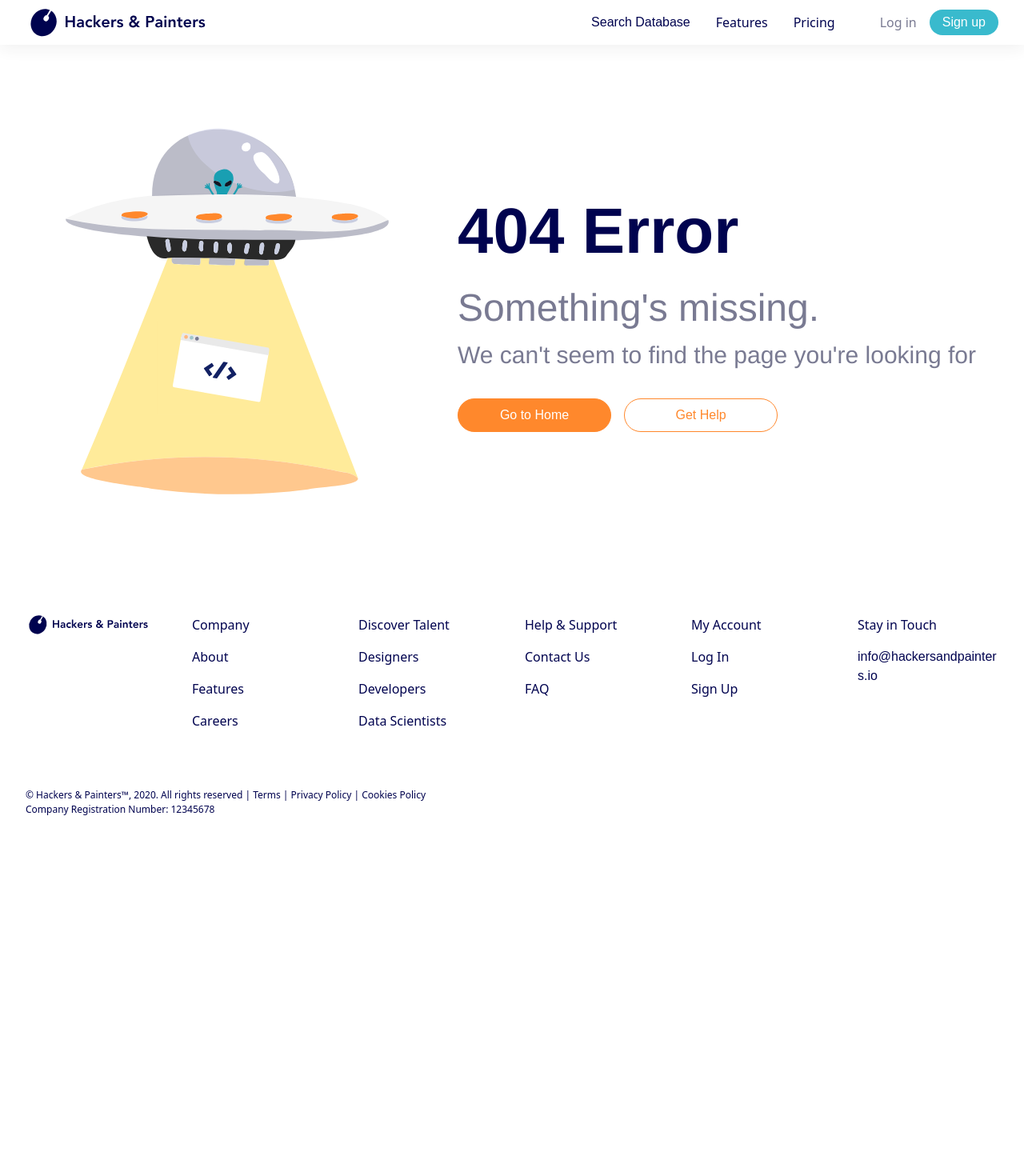
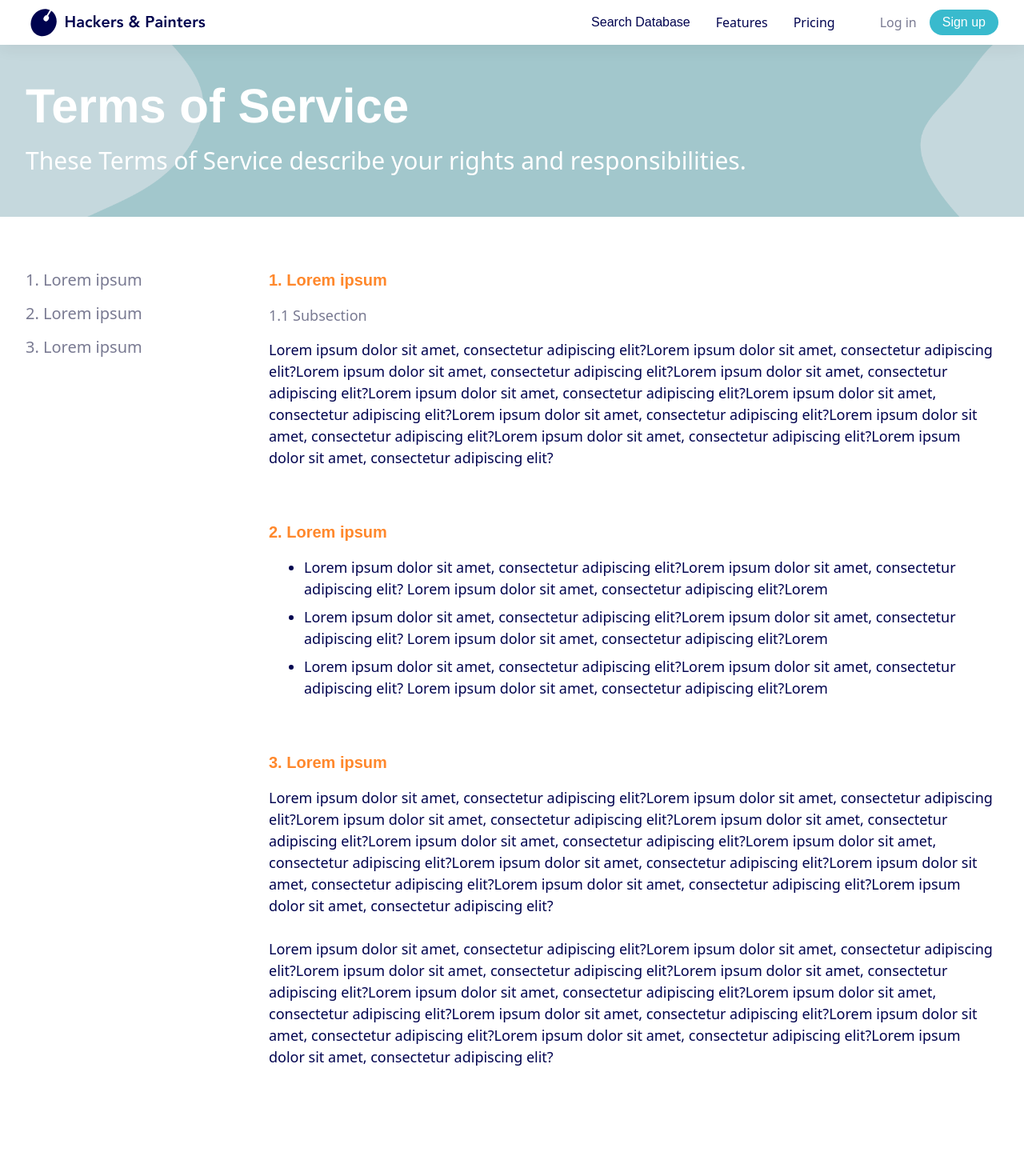
Before and after one commit to franzpe/H-P, a Next.js app in the folder client-landing/: page /terms-of-service in a window 1280 px wide. Before the commit this address had no page. Shown: the top 1470 px of the page at 80% size. Before the commit the page ends 1069 px from the top, so only its background shows below. Built offline with nearby package versions, Linux system fonts and the light colour scheme.

Commit message:
Client-landing - terms of service

```diff
--- /dev/null
+++ b/client-landing/components/PolicyHeader.module.css
@@ -0,0 +1,5 @@
+.header {
+  background-image: url('../assets/images/group-347@3x.png');
+  background-size: cover;
+  background-repeat: no-repeat;
+}
--- /dev/null
+++ b/client-landing/components/PolicyHeader.tsx
@@ -0,0 +1,20 @@
+import React, { FC } from 'react';
+
+import styles from './PolicyHeader.module.css';
+
+interface Props {
+  heading: string;
+}
+
+const PolicyHeader: FC<Props> = ({ heading, children }) => {
+  return (
+    <header className={styles.header}>
+      <div className="max-w-screen-xxl mx-auto main-padding-x pt-8 pb-12">
+        <h1 className="text-white">{heading}</h1>
+        <p className="font-thin text-white text-xl md:text-2xl lg:text-3xl">{children}</p>
+      </div>
+    </header>
+  );
+};
+
+export default PolicyHeader;
--- a/client-landing/components/layouts/SiteLayout.tsx
+++ b/client-landing/components/layouts/SiteLayout.tsx
@@ -5,7 +5,7 @@ import Footer from '../main/Footer';
 import SiteHead from '../main/SiteHead';
 import { useRouter } from 'next/router';
 
-const fullySizedPages = ['/', '/about'];
+const fullySizedPages = ['/', '/about', '/terms-of-service', '/privacy-policy', '/cookies-policy'];
 
 const SiteLayout = ({ children }) => {
   const router = useRouter();
--- a/client-landing/components/main/Footer.tsx
+++ b/client-landing/components/main/Footer.tsx
@@ -100,15 +100,15 @@ const Footer = () => {
       </div>
       <div className="text-xs">
         © Hackers & Painters™, 2020. All rights reserved |{' '}
-        <Link href="#">
+        <Link href="/terms-of-service">
           <a className="border-b border-transparent hover:border-primary-2-shade">Terms</a>
         </Link>{' '}
         |{' '}
-        <Link href="#">
+        <Link href="/privacy-policy">
           <a className="border-b border-transparent hover:border-primary-2-shade">Privacy Policy</a>
         </Link>{' '}
         |{' '}
-        <Link href="#">
+        <Link href="/cookies-policy">
           <a className="border-b border-transparent hover:border-primary-2-shade">Cookies Policy</a>
         </Link>{' '}
         <br />
--- a/client-landing/pages/about.tsx
+++ b/client-landing/pages/about.tsx
@@ -79,16 +79,6 @@ const About = () => {
       </section>
       <section className="inner">
         <h2 className="font-bold text-center">What we've been up to</h2>
-        <div>
-          <div className="inline-block relative">
-            <div className="rounded-full border border-accent-orange w-24 h-24 inline-block"></div>
-            <div
-              style={{ width: '50%', height: '100%' }}
-              className="z-10 background-white border border-white absolute"
-            ></div>
-          </div>
-          <div className="rounded-full border-b border-accent-orange w-32 inline-block"></div>
-        </div>
       </section>
       <section className="inner text-center mb-12">
         <h5 className="font-bold mb-12">Trusted by companies all over</h5>
--- /dev/null
+++ b/client-landing/pages/cookies-policy.tsx
@@ -0,0 +1,8 @@
+import React from 'react';
+import SiteLayout from '../components/layouts/SiteLayout';
+
+const CookiesPolicy = () => {
+  return <div></div>;
+};
+
+export default CookiesPolicy;
--- /dev/null
+++ b/client-landing/pages/privacy-policy.tsx
@@ -0,0 +1,8 @@
+import React from 'react';
+import SiteLayout from '../components/layouts/SiteLayout';
+
+const PrivacyPolicy = () => {
+  return <div></div>;
+};
+
+export default PrivacyPolicy;
--- /dev/null
+++ b/client-landing/pages/terms-of-service.tsx
@@ -0,0 +1,74 @@
+import React from 'react';
+
+import PolicyHeader from '../components/PolicyHeader';
+
+const TermsOfService = () => {
+  return (
+    <div>
+      <PolicyHeader heading="Terms of Service">
+        These Terms of Service describe your rights and responsibilities.
+      </PolicyHeader>
+      <div className="inner max-w-6xl flex flex-col lg:flex-row lg:space-x-8 relative">
+        <div>
+          <ul className="list-decimal text-primary-2-tint text-xl w-68 mb-4 lg:my-4 space-y-3 lg:sticky lg:top-32 list-inside">
+            <li>Lorem ipsum</li>
+            <li>Lorem ipsum</li>
+            <li>Lorem ipsum</li>
+          </ul>
+        </div>
+        <div>
+          <section className="mb-16">
+            <h6 className="my-4 text-accent-orange font-bold font-avenir">1. Lorem ipsum</h6>
+            <p className="my-4 text-primary-2-tint text-lg font-medium">1.1 Subsection</p>
+            <p className="text-lg text-primary-2-shade">
+              Lorem ipsum dolor sit amet, consectetur adipiscing elit?Lorem ipsum dolor sit amet, consectetur
+              adipiscing elit?Lorem ipsum dolor sit amet, consectetur adipiscing elit?Lorem ipsum dolor sit amet,
+              consectetur adipiscing elit?Lorem ipsum dolor sit amet, consectetur adipiscing elit?Lorem ipsum dolor
+              sit amet, consectetur adipiscing elit?Lorem ipsum dolor sit amet, consectetur adipiscing elit?Lorem
+              ipsum dolor sit amet, consectetur adipiscing elit?Lorem ipsum dolor sit amet, consectetur adipiscing
+              elit?Lorem ipsum dolor sit amet, consectetur adipiscing elit?
+            </p>
+          </section>
+          <section className="mb-16">
+            <h6 className="my-4 text-accent-orange font-bold font-avenir">2. Lorem ipsum</h6>
+            <ul className="text-lg text-primary-2-shade list-disc list-outside pl-6 md:pl-11 space-y-2">
+              <li>
+                Lorem ipsum dolor sit amet, consectetur adipiscing elit?Lorem ipsum dolor sit amet, consectetur
+                adipiscing elit? Lorem ipsum dolor sit amet, consectetur adipiscing elit?Lorem{' '}
+              </li>
+              <li>
+                Lorem ipsum dolor sit amet, consectetur adipiscing elit?Lorem ipsum dolor sit amet, consectetur
+                adipiscing elit? Lorem ipsum dolor sit amet, consectetur adipiscing elit?Lorem{' '}
+              </li>
+              <li>
+                Lorem ipsum dolor sit amet, consectetur adipiscing elit?Lorem ipsum dolor sit amet, consectetur
+                adipiscing elit? Lorem ipsum dolor sit amet, consectetur adipiscing elit?Lorem{' '}
+              </li>
+            </ul>
+          </section>
+          <section className="mb-16">
+            <h6 className="my-4 text-accent-orange font-bold font-avenir">3. Lorem ipsum</h6>
+            <p className="text-lg text-primary-2-shade">
+              Lorem ipsum dolor sit amet, consectetur adipiscing elit?Lorem ipsum dolor sit amet, consectetur
+              adipiscing elit?Lorem ipsum dolor sit amet, consectetur adipiscing elit?Lorem ipsum dolor sit amet,
+              consectetur adipiscing elit?Lorem ipsum dolor sit amet, consectetur adipiscing elit?Lorem ipsum dolor
+              sit amet, consectetur adipiscing elit?Lorem ipsum dolor sit amet, consectetur adipiscing elit?Lorem
+              ipsum dolor sit amet, consectetur adipiscing elit?Lorem ipsum dolor sit amet, consectetur adipiscing
+              elit?Lorem ipsum dolor sit amet, consectetur adipiscing elit?
+              <br />
+              <br />
+              Lorem ipsum dolor sit amet, consectetur adipiscing elit?Lorem ipsum dolor sit amet, consectetur
+              adipiscing elit?Lorem ipsum dolor sit amet, consectetur adipiscing elit?Lorem ipsum dolor sit amet,
+              consectetur adipiscing elit?Lorem ipsum dolor sit amet, consectetur adipiscing elit?Lorem ipsum dolor
+              sit amet, consectetur adipiscing elit?Lorem ipsum dolor sit amet, consectetur adipiscing elit?Lorem
+              ipsum dolor sit amet, consectetur adipiscing elit?Lorem ipsum dolor sit amet, consectetur adipiscing
+              elit?Lorem ipsum dolor sit amet, consectetur adipiscing elit?
+            </p>
+          </section>
+        </div>
+      </div>
+    </div>
+  );
+};
+
+export default TermsOfService;
--- a/client-landing/tailwind.config.js
+++ b/client-landing/tailwind.config.js
@@ -71,6 +71,7 @@ module.exports = {
       width: {
         '1px': '1px',
         '60': '15rem',
+        '68': '17rem',
         '72': '18rem',
         '84': '21rem',
         '96': '24rem',
@@ -92,6 +93,9 @@ module.exports = {
         '2.4': '2.4 2.4 0%',
         '2': '2 2 0%'
       },
+      padding: {
+        '11': '2.75rem'
+      },
       margin: {
         '128': '32rem',
         '10%': '10%',
@@ -99,6 +103,12 @@ module.exports = {
         '30%': '30%',
         '40%': '40%',
         '50%': '50%'
+      },
+      inset: {
+        '4': '1rem',
+        '8': '2rem',
+        '16': '4rem',
+        '32': '8rem'
       }
     }
   },
```
Also changed, not shown: client-landing/assets/images/group-347@3x.png (added).
